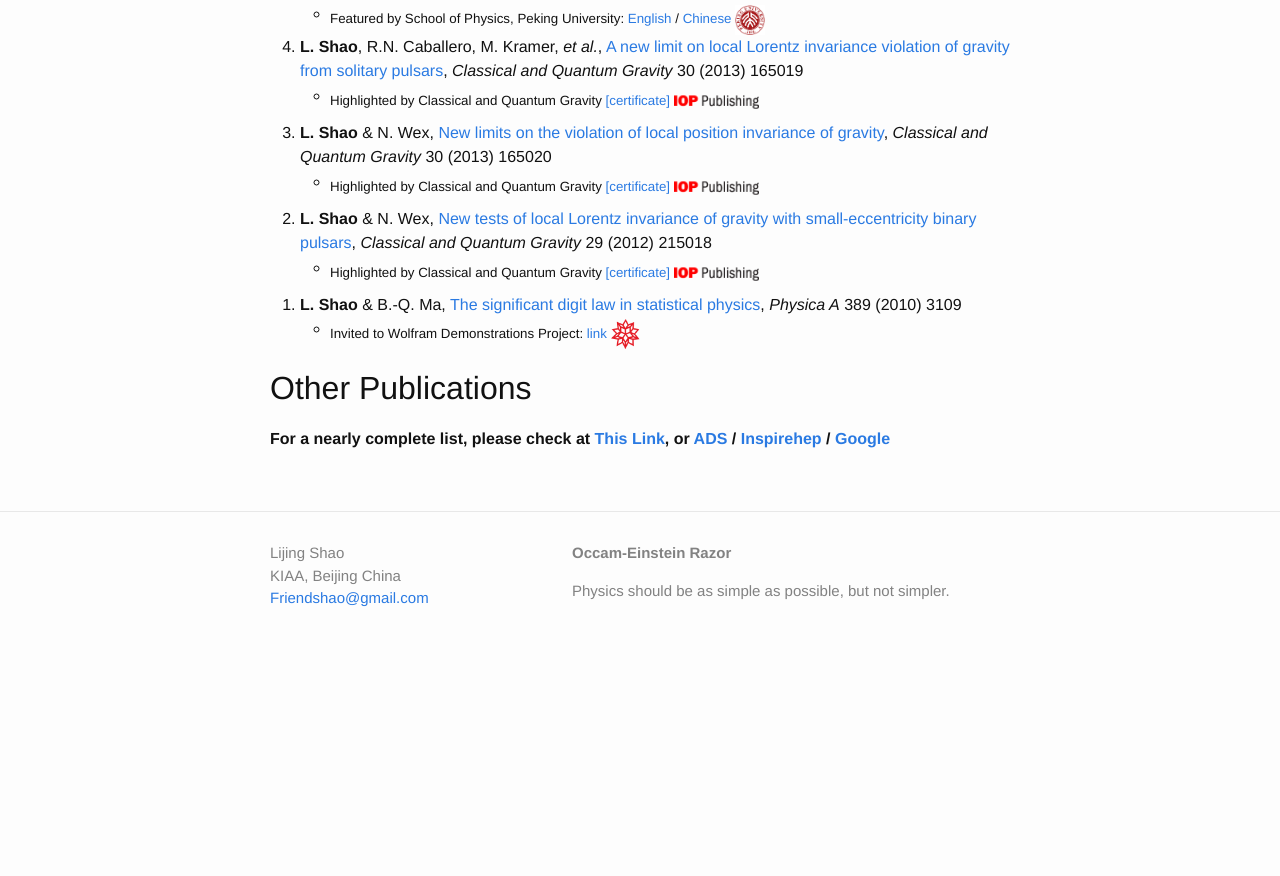
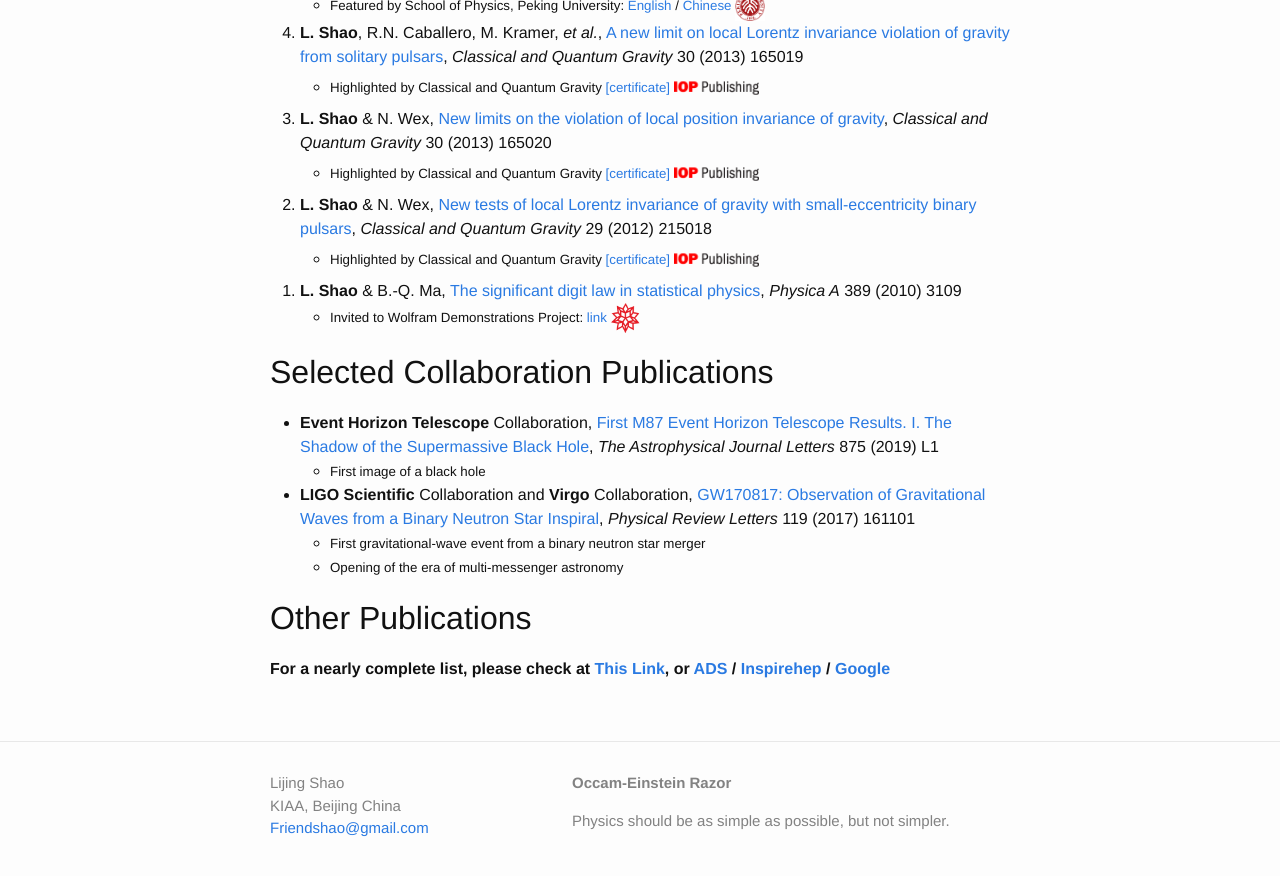
Before and after one commit to Friendshao/Friendshao.github.io, a Jekyll site: the page built from publication/publication.md, in a window 1280 px wide and 900 px high, scrolled down 637 px. Shown: the top 876 px of the window. Built offline with Jekyll 4.4.1, drawn with Linux system fonts in a browser that asks for light colours; before the commit the page ends 1307 px from its top, so only the background shows below that.

Commit message:
add Selected Collaboration Publications

```diff
--- a/publication/publication.md
+++ b/publication/publication.md
@@ -10,9 +10,9 @@
    [Testing the universality of free fall towards dark matter with radio
    pulsars](https://arxiv.org/abs/1805.08408),
    *Physical Review Letters* 120 (2018) 241104
-  - <sub>Featured by PRL editors as an "Editors' Suggestion" [[certificate]](LQ16789.pdf)
+  - <small>Featured by PRL editors as an "Editors' Suggestion" [[certificate]](LQ16789.pdf)
   <img src="suggestion_PRL.jpg" alt="PRL" style="width:30px;height:30px;">
-  - <sub>Featured by
+  - <small>Featured by
     the Max Planck Institute for Radio Astronomy:
 [English](https://www.mpifr-bonn.mpg.de/pressreleases/2018/8) /
 [German](https://www.mpifr-bonn.mpg.de/pressemeldungen/2018/8)
@@ -23,7 +23,7 @@
     by combining pulsar timing and laser-interferometer gravitational-wave
     detectors](http://arxiv.org/abs/1704.07561),
     *Physical Review X* 7 (2017) 041025
-  - <sub>Featured by the Max Planck Institute for Gravitational Physics
+  - <small>Featured by the Max Planck Institute for Gravitational Physics
     (Albert Einstein
     Institute): [English](http://www.aei.mpg.de/2147555/stronger-tests-of-einstein-s-relativity)
     <img src="aei.png" alt="aei" style="height:35px;">
@@ -33,21 +33,21 @@
     holes for the era of gravitational-wave astrophysics with advanced
     detectors](http://arxiv.org/abs/1611.03703),
    *Physical Review D* 95 (2017) 044028
-  - <sub>Implemented as the "SEOBNRv4" waveform model in LIGO Algorithm Library
+  - <small>Implemented as the "SEOBNRv4" waveform model in LIGO Algorithm Library
   <img src="LIGO.jpg" alt="LIGO" style="height:28px;">
 
 0. **L. Shao**,
     [Testing the strong equivalence principle with the triple pulsar PSR
     J0337+1715](http://arxiv.org/abs/1602.05725),
     *Physical Review D* 93 (2016) 084023
-  - <sub>Featured by PRD editors as an "Editors' Suggestion"
+  - <small>Featured by PRD editors as an "Editors' Suggestion"
   <img src="suggestion_PRD.png" alt="PRD" style="width:30px;height:30px;">
 
 0. **L. Shao**,
     [Tests of local Lorentz invariance violation of gravity in the standard
     model extension](http://arxiv.org/abs/1402.6452),
     *Physical Review Letters* 112 (2014) 111103
-  - <sub>Featured by School of Physics, Peking University:
+  - <small>Featured by School of Physics, Peking University:
     [English](http://www.phy.pku.edu.cn/english/news/140304.xml) /
     [Chinese](http://www.phy.pku.edu.cn/research/projects/140304.xml)
   <img src="pku.png" alt="PKU" style="height:30px;">
@@ -56,32 +56,46 @@
     [A new limit on local Lorentz invariance violation of gravity from solitary
     pulsars](http://arxiv.org/abs/1307.2552),
     *Classical and Quantum Gravity* 30 (2013) 165019
-  - <sub>Highlighted by Classical and Quantum Gravity [[certificate]](IOP_sck+13.pdf)
+  - <small>Highlighted by Classical and Quantum Gravity [[certificate]](IOP_sck+13.pdf)
   <img src="iop.gif" alt="IOP" style="height:38px;">
 
 0. **L. Shao** & N. Wex,
     [New limits on the violation of local position invariance of
     gravity](http://arxiv.org/abs/1307.2637),
     *Classical and Quantum Gravity* 30 (2013) 165020
-  - <sub>Highlighted by Classical and Quantum Gravity [[certificate]](IOP_sw13.pdf)
+  - <small>Highlighted by Classical and Quantum Gravity [[certificate]](IOP_sw13.pdf)
   <img src="iop.gif" alt="IOP" style="height:38px;">
 
 0. **L. Shao** & N. Wex,
     [New tests of local Lorentz invariance of gravity with small-eccentricity
     binary pulsars](http://arxiv.org/abs/1209.4503),
     *Classical and Quantum Gravity* 29 (2012) 215018
-  - <sub>Highlighted by Classical and Quantum Gravity [[certificate]](IOP_sw12.pdf)
+  - <small>Highlighted by Classical and Quantum Gravity [[certificate]](IOP_sw12.pdf)
   <img src="iop.gif" alt="IOP" style="height:38px;">
 
 0. **L. Shao** & B.-Q. Ma,
     [The significant digit law in statistical
     physics](http://arxiv.org/abs/1005.0660),
     *Physica A* 389 (2010) 3109
-  - <sub>Invited to Wolfram Demonstrations
+  - <small>Invited to Wolfram Demonstrations
     Project: [link](http://demonstrations.wolfram.com/BenfordsLawInStatisticalPhysics/)
   <img src="mathematica.png" alt="Math" style="height:30px;">
 {: reversed="reversed"}
 
+## Selected Collaboration Publications
+
+- **Event Horizon Telescope** Collaboration, [First M87 Event Horizon Telescope
+   Results. I. The Shadow of the Supermassive Black
+Hole](https://iopscience.iop.org/article/10.3847/2041-8213/ab0ec7/meta), *The
+Astrophysical Journal Letters* 875 (2019) L1
+   - <small> First image of a black hole
+
+- **LIGO Scientific** Collaboration and **Virgo** Collaboration, [GW170817:
+   Observation of Gravitational Waves from a Binary Neutron Star
+Inspiral](https://journals.aps.org/prl/abstract/10.1103/PhysRevLett.119.161101),
+*Physical Review Letters* 119 (2017) 161101
+   - <small> First gravitational-wave event from a binary neutron star merger
+   - <small> Opening of the era of multi-messenger astronomy
 
 ## Other Publications
 
```
